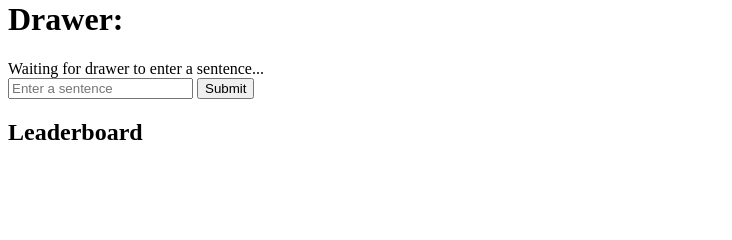
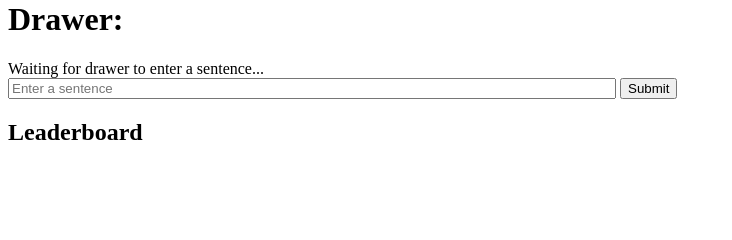
Before and after one commit to hudeven/ai-draw-and-guess, a Flask app: template templates/game_loop.html in a window 1280 px wide. Shown: the part 131-371 px from the top of the page, without its empty margins (0-732 px from the left). Run offline with Flask 2, Linux system fonts and the light colour scheme; the template is opened without the code that fills it, so the values that code supplies are empty; some libraries are stand-ins or nearby versions.

Commit message:
make input box wider for long sentence

```diff
--- a/templates/game_loop.html
+++ b/templates/game_loop.html
@@ -21,7 +21,7 @@
 <div id="log_display">Waiting for drawer {{ drawer_name }} to enter a sentence...</div>
 
 <form action="" method="POST">
-    <input type="text" class="sentence" placeholder="Enter a sentence"/>
+    <input type="text" class="sentence" placeholder="Enter a sentence" style="width: 600px"/>
     <input type="submit"/>
 </form>
 
```
